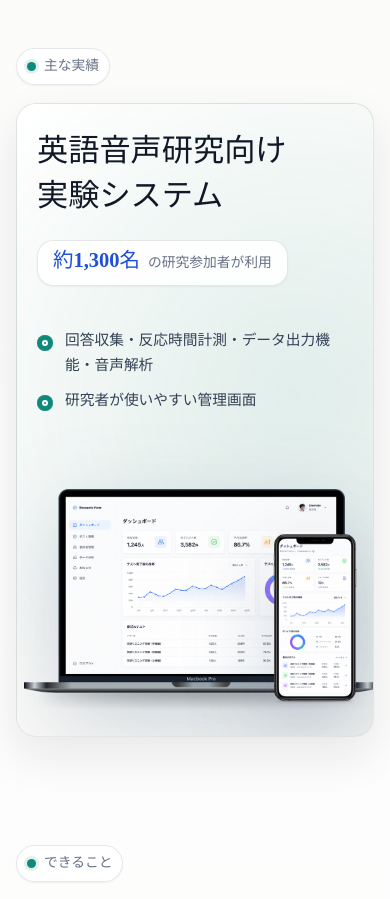
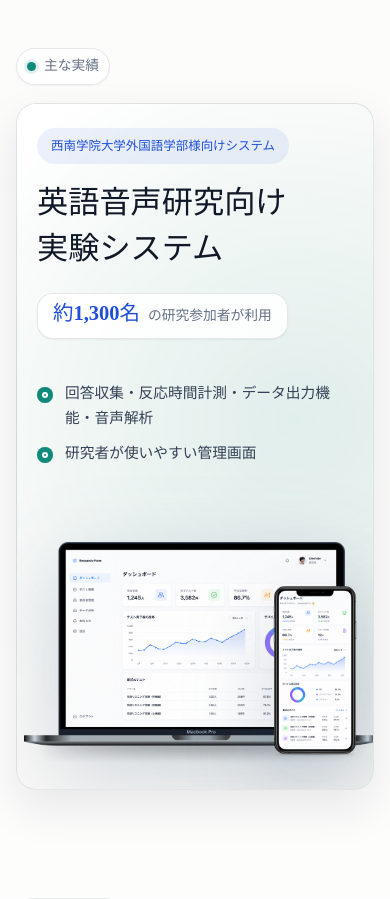
Before and after one commit to Hideaki-Umezawa-Private/portfolio, a React (Vite) app: page / in a window 390 px wide. Shown: the part 2240-3139 px from the top of the page. Built offline with nearby package versions, Linux system fonts and the light colour scheme.

Commit message:
Add project label to Works component for improved clarity

```diff
--- a/src/App.css
+++ b/src/App.css
@@ -914,6 +914,17 @@ h3 {
   box-shadow: var(--shadow-md);
 }
 
+.project-label {
+  display: inline-flex;
+  margin-bottom: 16px;
+  border-radius: 999px;
+  padding: 7px 14px;
+  color: var(--primary);
+  background: rgb(31 79 216 / 0.08);
+  font-size: 0.78rem;
+  font-weight: 800;
+}
+
 .project-achievement {
   display: inline-flex;
   align-items: baseline;
@@ -1397,6 +1408,11 @@ h3 {
     padding: 24px 20px;
   }
 
+  .project-label {
+    max-width: 100%;
+    white-space: normal;
+  }
+
   .project-achievement {
     border-radius: 16px;
     white-space: normal;
--- a/src/components/Works.tsx
+++ b/src/components/Works.tsx
@@ -7,6 +7,7 @@ export function Works() {
     <Section eyebrow="主な実績" id="works">
       <div className="work-card">
         <div className="project-copy">
+          <span className="project-label">西南学院大学外国語学部様向けシステム</span>
           <h2>
             英語音声研究向け
             <br />
```
